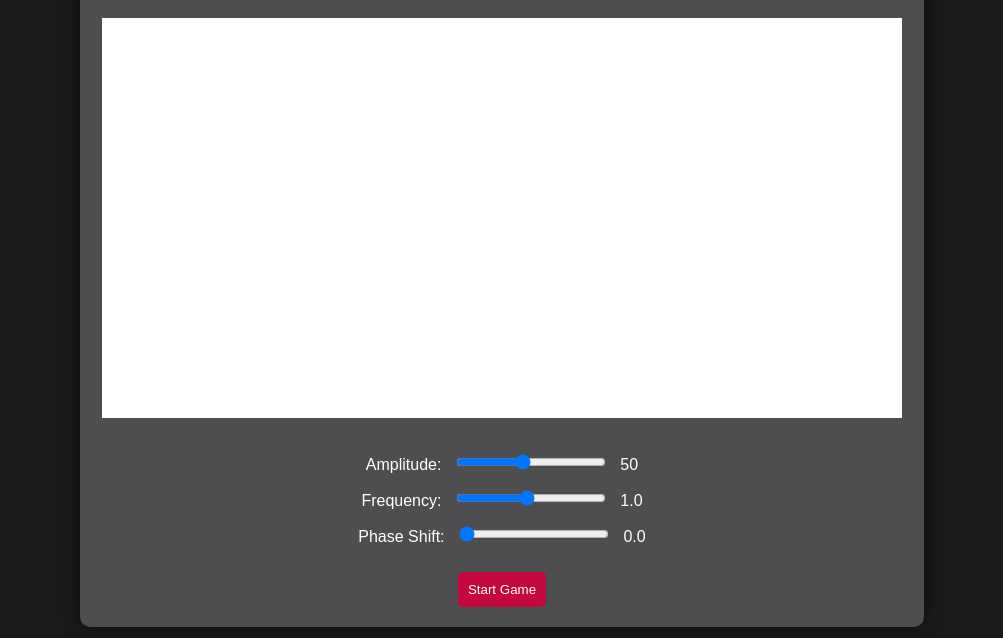
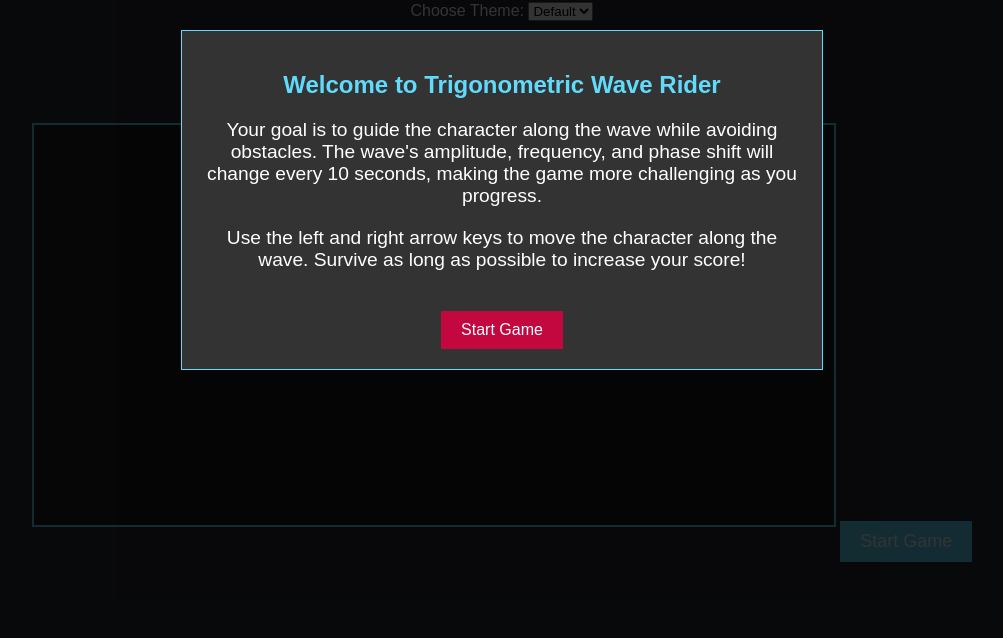
Before and after one commit to njain05/trigonometric_wave_rider_game, a plain HTML site: page index.html in a window 1280 px wide. Shown: the part 162-800 px from the top of the page, without its empty margins (138-1141 px from the left). Drawn offline with Linux system fonts and the light colour scheme.

Commit message:
Updated game with theme selection and high score feature

```diff
--- a/index.html
+++ b/index.html
@@ -7,24 +7,27 @@
     <link rel="stylesheet" href="styles.css">
 </head>
 <body>
+    <div id="instructionModal" class="modal">
+        <div class="modal-content">
+            <h2>Welcome to Trigonometric Wave Rider</h2>
+            <p>Your goal is to guide the character along the wave while avoiding obstacles. The wave's amplitude, frequency, and phase shift will change every 10 seconds, making the game more challenging as you progress.</p>
+            <p>Use the left and right arrow keys to move the character along the wave. Survive as long as possible to increase your score!</p>
+            <button id="closeModal">Start Game</button>
+        </div>
+    </div>
+
     <div class="game-container">
         <h1>Trigonometric Wave Rider</h1>
-        <p>Level: <span id="level">1</span></p>
+        <label for="themeSelector">Choose Theme: </label>
+        <select id="themeSelector">
+            <option value="default">Default</option>
+            <option value="dark">Dark</option>
+            <option value="light">Light</option>
+            <option value="retro">Retro</option>
+        </select>
         <p>Score: <span id="score">0</span></p>
+        <p>High Score: <span id="highScore">0</span></p>
         <canvas id="waveCanvas"></canvas>
-        <div id="controls">
-            <label for="amplitude">Amplitude: </label>
-            <input type="range" id="amplitude" min="10" max="100" value="50">
-            <span id="amplitudeValue">50</span>
-            <br>
-            <label for="frequency">Frequency: </label>
-            <input type="range" id="frequency" min="0.1" max="2" value="1" step="0.1">
-            <span id="frequencyValue">1.0</span>
-            <br>
-            <label for="phaseShift">Phase Shift: </label>
-            <input type="range" id="phaseShift" min="0" max="2" value="0" step="0.1">
-            <span id="phaseShiftValue">0.0</span>
-        </div>
         <button id="startButton">Start Game</button>
     </div>
     <script src="script.js"></script>
--- a/script.js
+++ b/script.js
@@ -3,32 +3,55 @@ const ctx = canvas.getContext('2d');
 canvas.width = 800;
 canvas.height = 400;
 
-const amplitudeInput = document.getElementById('amplitude');
-const frequencyInput = document.getElementById('frequency');
-const phaseShiftInput = document.getElementById('phaseShift');
 const startButton = document.getElementById('startButton');
-const amplitudeValue = document.getElementById('amplitudeValue');
-const frequencyValue = document.getElementById('frequencyValue');
-const phaseShiftValue = document.getElementById('phaseShiftValue');
-const levelDisplay = document.getElementById('level');
 const scoreDisplay = document.getElementById('score');
+const highScoreDisplay = document.getElementById('highScore');
+const modal = document.getElementById('instructionModal');
+const closeModalButton = document.getElementById('closeModal');
+const themeSelector = document.getElementById('themeSelector');
 
-let amplitude = parseFloat(amplitudeInput.value);
-let frequency = parseFloat(frequencyInput.value);
-let phaseShift = parseFloat(phaseShiftInput.value);
+let amplitude = 50; // Default amplitude
+let frequency = 1; // Default frequency
+let phaseShift = 0; // Default phase shift
 let isPlaying = false;
 let characterX = 50; // Start the character near the left side
 let characterY = 0;
 let score = 0;
-let level = 1;
+let highScore = localStorage.getItem('highScore') || 0; // Load high score from local storage
 let obstacles = [];
+let theme = 'default';
+
+highScoreDisplay.textContent = highScore; // Display high score on page load
 
 document.addEventListener('keydown', moveCharacter);
 
 function drawWave() {
     ctx.clearRect(0, 0, canvas.width, canvas.height);
 
-    // Draw the wave
+    // Set theme-specific styles
+    switch (theme) {
+        case 'default':
+            ctx.strokeStyle = '#c3073f';
+            document.body.style.backgroundColor = '#282c34';
+            document.body.style.color = 'white';
+            break;
+        case 'dark':
+            ctx.strokeStyle = '#ffcc00';
+            document.body.style.backgroundColor = '#000';
+            document.body.style.color = '#ffcc00';
+            break;
+        case 'light':
+            ctx.strokeStyle = '#007acc';
+            document.body.style.backgroundColor = '#f0f0f0';
+            document.body.style.color = '#007acc';
+            break;
+        case 'retro':
+            ctx.strokeStyle = '#ff69b4';
+            document.body.style.backgroundColor = '#000080';
+            document.body.style.color = '#ff69b4';
+            break;
+    }
+
     ctx.beginPath();
     ctx.moveTo(0, canvas.height / 2);
     for (let x = 0; x < canvas.width; x++) {
@@ -36,7 +59,6 @@ function drawWave() {
         ctx.lineTo(x, y);
         if (x === Math.floor(characterX)) characterY = y;  // Update character Y position based on its X
     }
-    ctx.strokeStyle = '#c3073f';
     ctx.lineWidth = 2;
     ctx.stroke();
     ctx.closePath();
@@ -58,7 +80,7 @@ function drawWave() {
 function drawCharacter() {
     ctx.beginPath();
     ctx.arc(characterX, characterY, 10, 0, Math.PI * 2); // Draw the character as a circle
-    ctx.fillStyle = '#00f';
+    ctx.fillStyle = theme === 'dark' ? '#ffcc00' : '#00f';
     ctx.fill();
     ctx.closePath();
 }
@@ -108,27 +130,32 @@ function startGame() {
     characterX = 50; // Reset character to starting position
     drawWave();
     setInterval(generateObstacle, 2000); // Generate obstacles every 2 seconds
+    setInterval(randomizeWaveParameters, 10000); // Randomize wave parameters every 10 seconds
 }
 
 function endGame() {
     isPlaying = false;
     alert(`Game Over! Your score: ${score}`);
+
+    // Update high score if current score is higher
+    if (score > highScore) {
+        highScore = score;
+        localStorage.setItem('highScore', highScore); // Save high score to local storage
+        highScoreDisplay.textContent = highScore; // Update displayed high score
+    }
+
     startButton.textContent = "Restart Game";
 }
 
-function updateValues() {
-    amplitude = parseFloat(amplitudeInput.value);
-    frequency = parseFloat(frequencyInput.value);
-    phaseShift = parseFloat(phaseShiftInput.value);
-
-    amplitudeValue.textContent = amplitude;
-    frequencyValue.textContent = frequency.toFixed(1);
-    phaseShiftValue.textContent = phaseShift.toFixed(1);
+function randomizeWaveParameters() {
+    amplitude = 10 + Math.random() * 90; // Amplitude between 10 and 100
+    frequency = 0.1 + Math.random() * 1.9; // Frequency between 0.1 and 2
+    phaseShift = Math.random() * 2; // Phase shift between 0 and 2
 }
 
-amplitudeInput.addEventListener('input', updateValues);
-frequencyInput.addEventListener('input', updateValues);
-phaseShiftInput.addEventListener('input', updateValues);
+closeModalButton.addEventListener('click', () => {
+    modal.style.display = "none"; // Hide the modal
+});
 
 startButton.addEventListener('click', () => {
     if (!isPlaying) {
@@ -140,5 +167,6 @@ startButton.addEventListener('click', () => {
     }
 });
 
-// Initialize game
-updateValues();
+themeSelector.addEventListener('change', (event) => {
+    theme = event.target.value;
+});
--- a/styles.css
+++ b/styles.css
@@ -1,47 +1,98 @@
 body {
-    background-color: #1a1a1d;
+    font-family: Arial, sans-serif;
+    background-color: #282c34;
     color: white;
-    font-family: 'Arial', sans-serif;
+    margin: 0;
+    padding: 0;
     display: flex;
+    flex-direction: column;
+    align-items: center;
     justify-content: center;
-    align-items: center;
     height: 100vh;
-    margin: 0;
+}
+
+h1 {
+    margin-bottom: 10px;
+    font-size: 2em;
+    color: #61dafb;
 }
 
 .game-container {
     text-align: center;
-    padding: 20px;
-    background-color: #4e4e50;
-    border-radius: 10px;
-    box-shadow: 0px 0px 20px rgba(0, 0, 0, 0.5);
+    margin-top: 20px;
 }
 
 canvas {
-    background-color: #ffffff;
-    border: 2px solid #4e4e50;
+    border: 2px solid #61dafb;
+    margin-bottom: 20px;
+    background-color: #1c1c1c;
+}
+
+/* Modal Styles */
+.modal {
+    display: block; /* Show the modal by default */
+    position: fixed;
+    z-index: 1;
+    left: 0;
+    top: 0;
+    width: 100%;
+    height: 100%;
+    overflow: auto;
+    background-color: rgba(0, 0, 0, 0.8);
+}
+
+.modal-content {
+    background-color: #333;
+    margin: 15% auto;
+    padding: 20px;
+    border: 1px solid #61dafb;
+    width: 80%;
+    max-width: 600px;
+    text-align: center;
+    color: #fff;
+}
+
+.modal-content h2 {
+    color: #61dafb;
     margin-bottom: 20px;
 }
 
-#controls {
+.modal-content p {
     margin-bottom: 20px;
 }
 
-input[type="range"] {
-    width: 150px;
-    margin: 10px;
+#closeModal {
+    background-color: #c3073f;
+    color: white;
+    padding: 10px 20px;
+    border: none;
+    cursor: pointer;
+    font-size: 16px;
+}
+
+#closeModal:hover {
+    background-color: #e91e63;
 }
 
 button {
-    background-color: #c3073f;
+    background-color: #61dafb;
     color: white;
+    padding: 10px 20px;
     border: none;
-    padding: 10px;
-    border-radius: 5px;
     cursor: pointer;
-    transition: background-color 0.3s;
+    font-size: 18px;
+    margin-top: 20px;
 }
 
 button:hover {
-    background-color: #6f2232;
+    background-color: #21a1f1;
 }
+
+p {
+    font-size: 1.2em;
+}
+
+#level, #score {
+    font-weight: bold;
+    color: #61dafb;
+}
```
